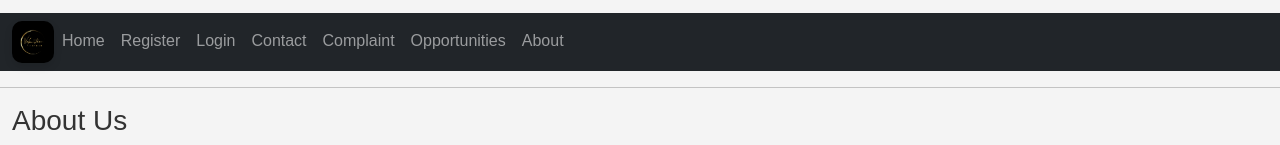
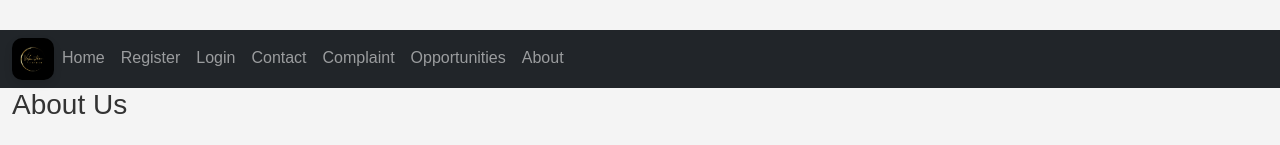
Before and after one commit to KrushiSirimalle/Vo-Fi, a React (Create React App) app in the folder vo-fi/: page /About in a window 1280 px wide. Shown: the top 145 px of the page. Built offline with nearby package versions, Linux system fonts and the light colour scheme.

Commit message:
commit 1

```diff
--- a/vo-fi/src/App.js
+++ b/vo-fi/src/App.js
@@ -10,40 +10,6 @@ import Register from './components/Register'
 const App = () => {
   return (
     <Router>
-     <div>
-     <nav class="navbar navbar-expand-sm bg-dark navbar-dark">
-      <div class="container-fluid">
-      <ul class = "navbar-nav">
-        <li>
-              <Link to="/" class="nav-brand"><img src="./images/VF.png" alt="Website Logo" style={{height:'42px', weight:'42px'}}></img></Link>
-        </li>
-            <li class="nav-item">
-              <Link to="/Home" class="nav-link">Home</Link>
-            </li>
-            <li class="nav-item">
-              <Link to="/Register" class="nav-link">Register</Link>
-            </li>
-            <li class="nav-item">
-              <Link to="/Login" class="nav-link">Login</Link>
-            </li>
-            <li class="nav-item">
-              <Link to="/Contact" class="nav-link">Contact</Link>
-            </li>
-            <li class="nav-item">
-              <Link to="/Complaint" class="nav-link">Complaint</Link>
-            </li>
-            <li class="nav-item">
-              <Link to="/Opportunities" class="nav-link">Opportunities</Link>
-            </li>
-            <li class="nav-item">
-              <Link to="/About" class="nav-link">About</Link>
-            </li>
-
-          </ul>
-      </div>
-   </nav>
-  <hr />
-  </div>
         <Routes>
           <Route path="/Home" element={<Home />} />
           <Route path="/Login" element={<Login />} />
@@ -57,6 +23,7 @@ const App = () => {
 
 
     </Router>
+
   );
 };
 
--- a/vo-fi/src/components/About.js
+++ b/vo-fi/src/components/About.js
@@ -1,9 +1,12 @@
 // AboutUs.js
 import React from 'react';
 import './About.css';
+import NavBar from './NavBar';
 
 const AboutUs = () => {
   return (
+    <>
+    <NavBar/>
     <div className="container-fluid">
       <h2>About Us</h2>
       <p>
@@ -40,6 +43,8 @@ const AboutUs = () => {
         <li>Teamwork</li>
       </ul>
     </div>
+    </>
+
   );
 };
 
--- a/vo-fi/src/components/Complaint.js
+++ b/vo-fi/src/components/Complaint.js
@@ -1,8 +1,11 @@
 // Complaint.js
 import React from 'react';
 import './Complaint.css';
+import NavBar from './NavBar';
 const Complaint = () => {
   return (
+    <>
+    <NavBar/>
     <div className="container mt-5">
       <h2>File a Complaint</h2>
       <p>
@@ -36,6 +39,8 @@ const Complaint = () => {
         </button>
       </form>
     </div>
+    </>
+
   );
 };
 
--- a/vo-fi/src/components/Home.js
+++ b/vo-fi/src/components/Home.js
@@ -1,5 +1,6 @@
 import React from 'react';
 import './Home.css';
+import NavBar from './NavBar';
 
 const Home = () => {
     const myStyle = {
@@ -14,6 +15,9 @@ const Home = () => {
         justifyContent: "center"
       }
   return (
+    <>
+
+    <NavBar/>
     <div>
       <head>This is Home Page
         <>find a valunteer</>
@@ -44,7 +48,7 @@ const Home = () => {
       }
 
     </div>
-
+    </>
   );
 };
 
--- /dev/null
+++ b/vo-fi/src/components/NavBar.js
@@ -0,0 +1,37 @@
+import { Link } from "react-router-dom";
+
+const NavBar=()=> {
+    return(<nav class="navbar navbar-expand-sm bg-dark navbar-dark">
+    <div class="container-fluid">
+    <ul class = "navbar-nav">
+      <li>
+            <Link to="/" class="nav-brand"><img src="./images/VF.png" alt="Website Logo" style={{height:'42px', weight:'42px'}}></img></Link>
+      </li>
+          <li class="nav-item">
+            <Link to="/Home" class="nav-link">Home</Link>
+          </li>
+          <li class="nav-item">
+            <Link to="/Register" class="nav-link">Register</Link>
+          </li>
+          <li class="nav-item">
+            <Link to="/Login" class="nav-link">Login</Link>
+          </li>
+          <li class="nav-item">
+            <Link to="/Contact" class="nav-link">Contact</Link>
+          </li>
+          <li class="nav-item">
+            <Link to="/Complaint" class="nav-link">Complaint</Link>
+          </li>
+          <li class="nav-item">
+            <Link to="/Opportunities" class="nav-link">Opportunities</Link>
+          </li>
+          <li class="nav-item">
+            <Link to="/About" class="nav-link">About</Link>
+          </li>
+
+        </ul>
+    </div>
+ </nav>)
+};
+
+export default NavBar;
```
Also changed, not shown: 1 other file (tests, documents, lock files or other folders).
